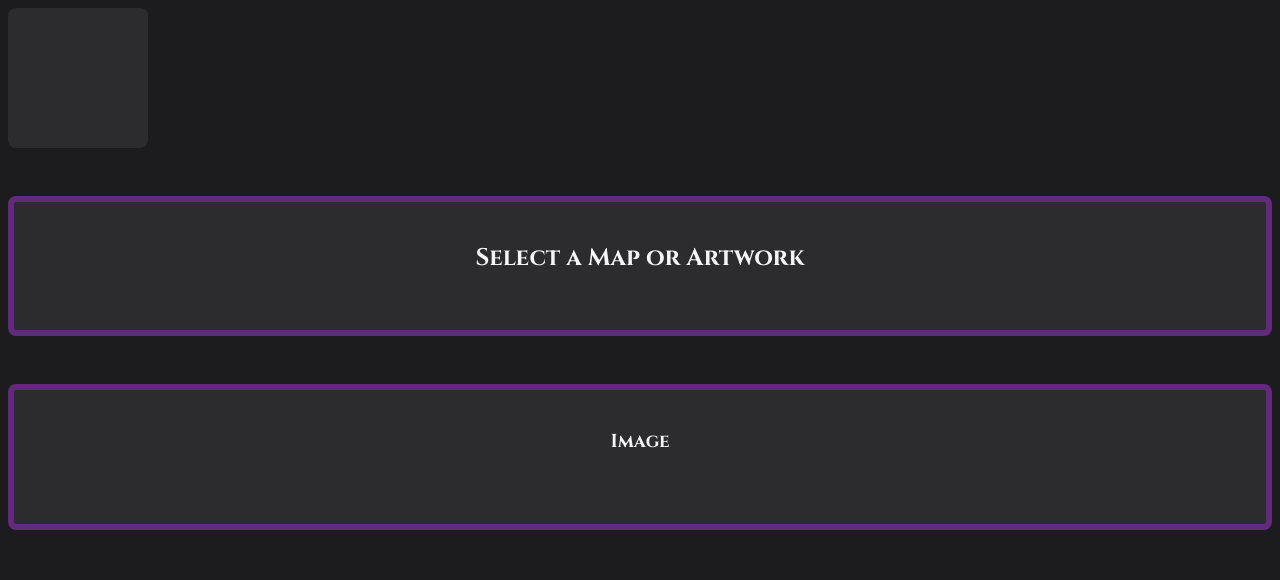
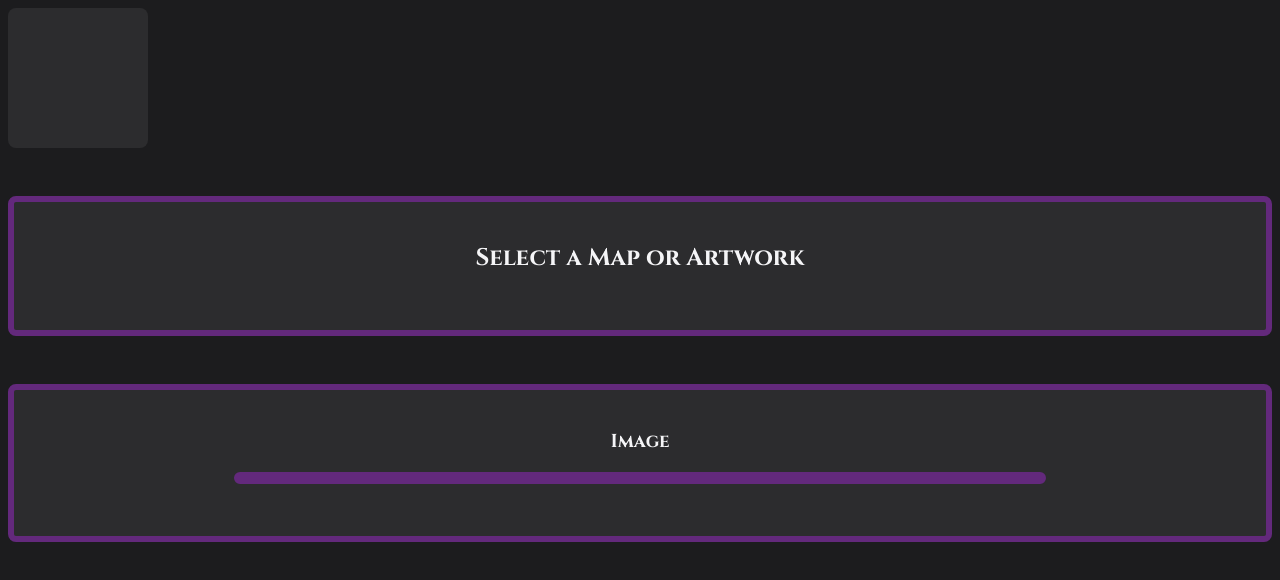
Before and after one commit to willhaight/DndWorldMap, a plain HTML site: page index.html in a window 1280 px wide. Drawn offline with Linux system fonts and the light colour scheme; no server answers.

Commit message:
added some zick styles

```diff
--- a/main.css
+++ b/main.css
@@ -213,3 +213,9 @@ body {
     cursor: pointer;
     /* Add other necessary styles */
 }
+
+#selectedImage {
+    min-width: 50em;
+    border: solid #63297c .4em;
+    border-radius: 8px;
+}
```
